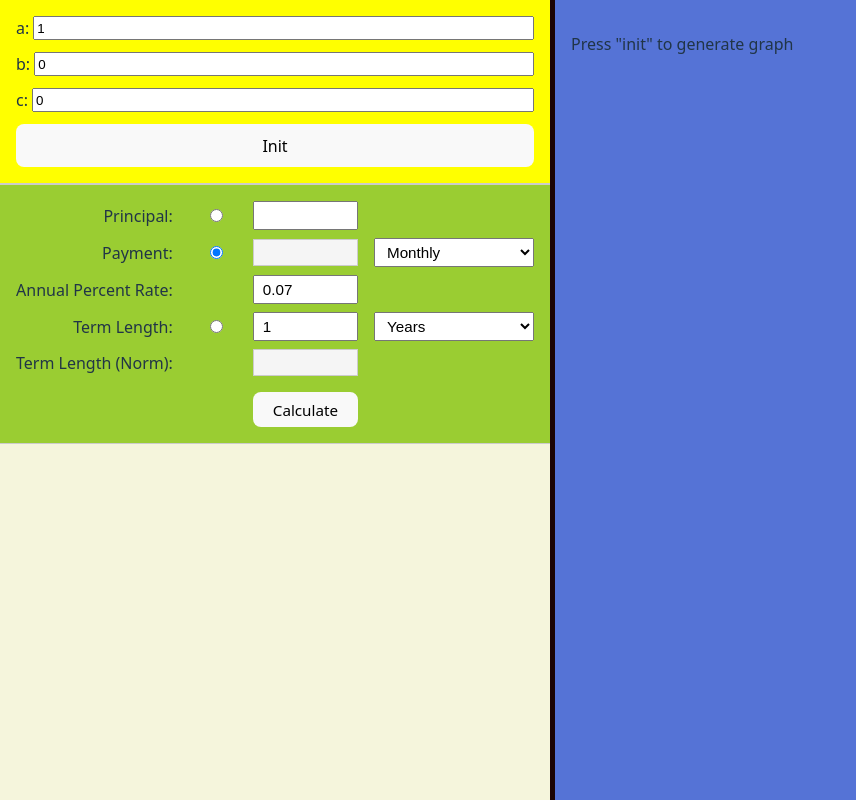
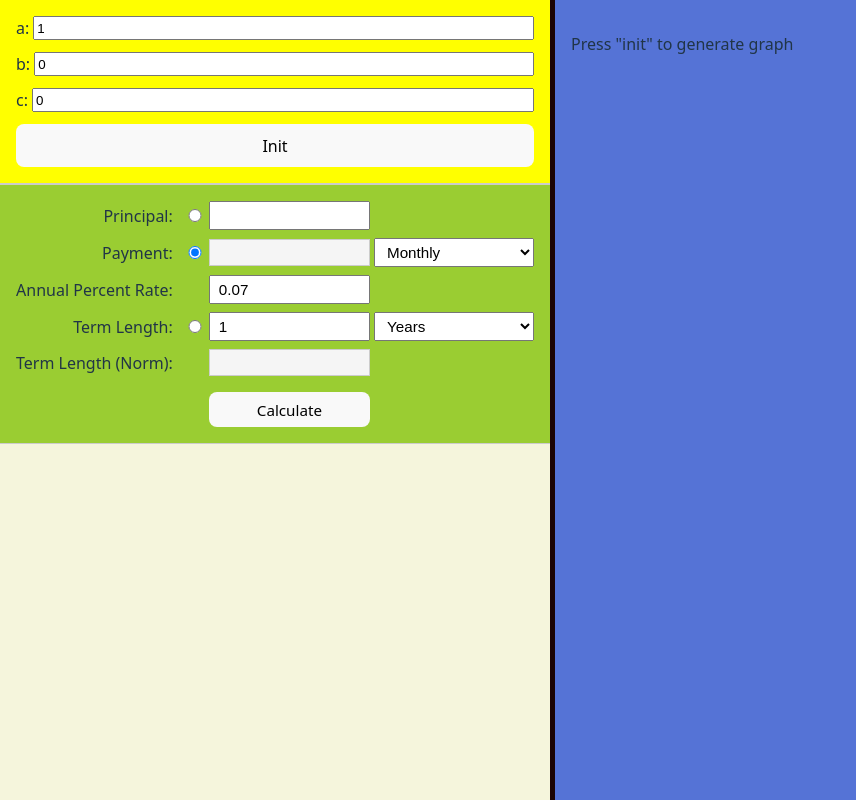
Before and after one commit to fontmaniac/finprojecto-spa, a React (Vite) app: page / in a window 1280 px wide. Shown: the whole page, without its empty margins (0-856 px from the left). Built offline with nearby package versions, Linux system fonts and the light colour scheme.

Commit message:
Css tweaks

```diff
--- a/src/views/domain/LoanTermsProps.jsx
+++ b/src/views/domain/LoanTermsProps.jsx
@@ -38,6 +38,7 @@ export function LoanTermsProps({ initialTerms, onCalculate }) {
             />
             <input
                 type="number"
+                step="10000"
                 value={terms.principalAmount ?? ''}
                 onChange={(e) => updateField('principalAmount', +e.target.value)}
                 readOnly={isReadOnly('principalAmount')}
@@ -53,6 +54,7 @@ export function LoanTermsProps({ initialTerms, onCalculate }) {
             />
             <input
                 type="number"
+                step="10"
                 value={terms.paymentAmount ?? ''}
                 onChange={(e) => updateField('paymentAmount', +e.target.value)}
                 readOnly={isReadOnly('paymentAmount')}
@@ -71,6 +73,7 @@ export function LoanTermsProps({ initialTerms, onCalculate }) {
             <div />
             <input
                 type="number"
+                step="0.01"
                 value={terms.annualInterestRate ?? ''}
                 onChange={(e) => updateField('annualInterestRate', +e.target.value)}
                 readOnly={isReadOnly('annualInterestRate')}
--- a/src/views/domain/LoanTermsProps.module.css
+++ b/src/views/domain/LoanTermsProps.module.css
@@ -2,8 +2,8 @@
 
 .loan-terms-grid {
     display: grid;
-    grid-template-columns: max-content 40px 1fr 160px;
-    gap: 0.5rem 1rem;
+    grid-template-columns: max-content 20px 1fr 160px;
+    gap: 0.5rem 0.25rem;
     align-items: center;
     padding: 1rem;
     font-family: system-ui, sans-serif;
@@ -32,8 +32,10 @@
 }
 
 .loan-terms-grid input[type="radio"] {
-    margin: 0 auto;
+    margin: 0;
     display: block;
+    width: 100%;
+    max-width: 20px;
 }
 
 .loan-terms-grid button {
```
